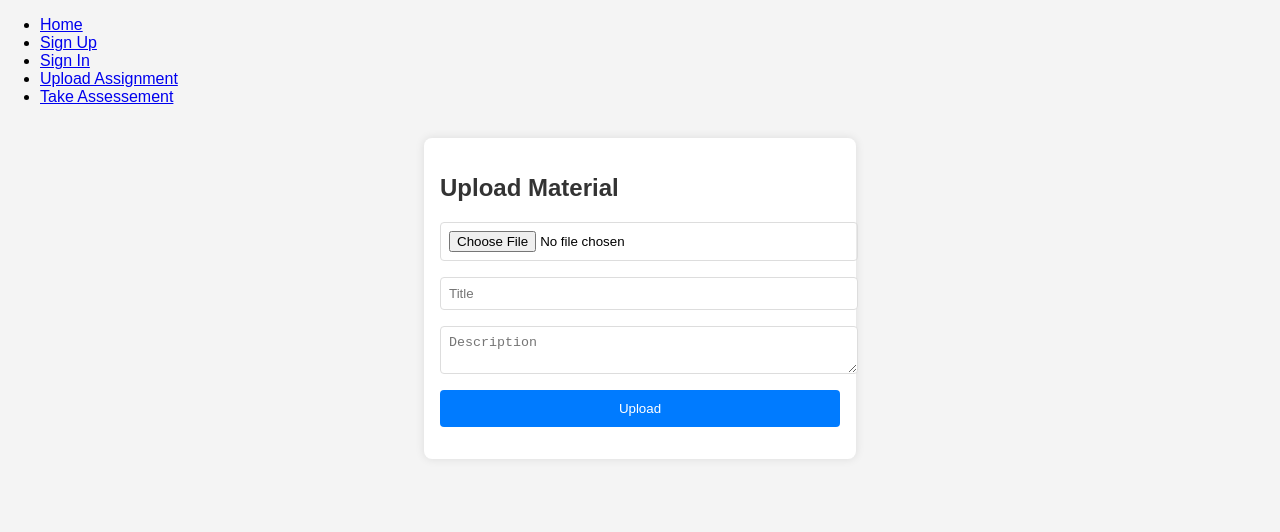
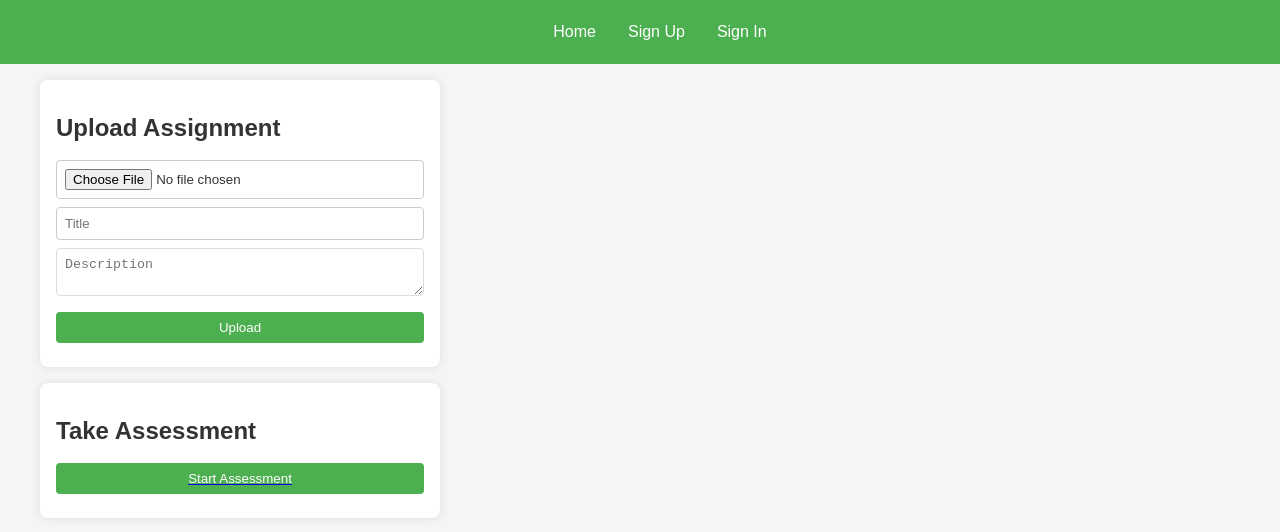
Before and after one commit to Asakippam-Simon/eLearnHub, a React (Create React App) app in the folder elearnhub/: page /dashboard in a window 1280 px wide. Shown: the top 532 px of the page. Built offline with nearby package versions, Linux system fonts and the light colour scheme; no server answers.

Commit message:
Updating landing page

```diff
--- a/elearnhub/public/index.html
+++ b/elearnhub/public/index.html
@@ -3,7 +3,9 @@
   <head>
     <meta charset="UTF-8">
     <meta name="viewport" content="width=device-width, initial-scale=1.0">
+    <meta name="description" content="eLearnHub - A centralized platform for educational content and assessments.">
     <title>eLearnHub</title>
+    <link rel="icon" href="%PUBLIC_URL%/favicon.ico">
   </head>
   <body>
     <div id="root"></div>
--- a/elearnhub/src/components/AssessmentHome.js
+++ b/elearnhub/src/components/AssessmentHome.js
@@ -3,13 +3,12 @@ import { Link } from 'react-router-dom';
 
 const AssessmentHome = () => {
   return (
-    <div>
-      <h1>Welcome to Today's Assessment</h1>
-      <p>Answer the following questions within the time limit. Good luck!</p>
-      <Link to="/assessment/questions">
+    <form>
+      <h2>Take Assessment</h2>
+       <Link to="/assessment/questions">
         <button>Start Assessment</button>
       </Link>
-    </div>
+    </form>
   );
 };
 
--- a/elearnhub/src/components/Dashboard.js
+++ b/elearnhub/src/components/Dashboard.js
@@ -1,11 +1,12 @@
 import React from 'react';
 import UploadMaterial from './UploadMaterial';
-
+import AssessmentHome from './AssessmentHome';
 const Dashboard = () => {
-  return (
-    <div>
-      <UploadMaterial />
-    </div>
+    return (
+	<ul>
+	<div><UploadMaterial /></div>
+	<div><AssessmentHome /></div>
+	</ul>
   );
 };
 
--- a/elearnhub/src/components/Header.js
+++ b/elearnhub/src/components/Header.js
@@ -8,11 +8,11 @@ const Header = () => {
         <li><Link to="/">Home</Link></li>
 	<li><Link to="/signup">Sign Up</Link></li>
         <li><Link to="/login">Sign In</Link></li>
-        <li><Link to="/Dashboard">Upload Assignment</Link></li>
-        <li><Link to="/assessment">Take Assessement</Link></li>
       </ul>
     </nav>
   );
 };
 
 export default Header;
+// <li><Link to="/Dashboard">Upload Assignment</Link></li>
+ // <li><Link to="/assessment">Take Assessement</Link></li>
--- a/elearnhub/src/components/Home.js
+++ b/elearnhub/src/components/Home.js
@@ -2,14 +2,14 @@ import React from 'react';
 import { Link } from 'react-router-dom';
 
 const Home = () => {
-  return (
+    return (
+	<nav>
     <div>
       <h1>Welcome to eLearnHub</h1>
       <p>eLearnHub is a centralized platform for storing and sharing educational materials and taking online assessments</p>
-      <Link to="/Header">
-        <button>Click to select any learning material to download</button>
-      </Link>
+      <p>Sign Up or Login to submit your assignment or take today's online assessment.</p>
     </div>
+      </nav>
   );
 };
 
--- a/elearnhub/src/components/Login.js
+++ b/elearnhub/src/components/Login.js
@@ -12,7 +12,8 @@ const Login = () => {
   const handleLogin = async (e) => {
     e.preventDefault();
     try {
-      await signInWithEmailAndPassword(auth, email, password);
+	await signInWithEmailAndPassword(auth, email, password);
+	alert('Login successful!');
       navigate('/dashboard'); // Redirect after successful login
     } catch (error) {
       setError(error.message); // Display error message
--- a/elearnhub/src/components/SignUp.js
+++ b/elearnhub/src/components/SignUp.js
@@ -1,11 +1,13 @@
 import React, { useState } from 'react';
 import { createUserWithEmailAndPassword } from 'firebase/auth';
 import { auth } from '../firebase';
+import { useNavigate } from 'react-router-dom';
 
 const SignUp = () => {
   const [email, setEmail] = useState('');
   const [password, setPassword] = useState('');
   const [error, setError] = useState('');
+  const navigate = useNavigate();
 
   const handleSignUp = async (e) => {
     e.preventDefault();
@@ -20,7 +22,8 @@ const SignUp = () => {
 
     try {
       await createUserWithEmailAndPassword(auth, email, password);
-      alert('Signup successful!');
+	alert('Signup successful!');
+	navigate('/dashboard');
     } catch (error) {
       if (error.code === 'auth/email-already-in-use') {
         setError('The email address is already in use. Please try with a different email.');
@@ -32,6 +35,7 @@ const SignUp = () => {
         setError('Error signing up: ' + error.message);
       }
     }
+       navigate('/Dashboard');
   };
 
   return (
--- a/elearnhub/src/components/UploadMaterial.js
+++ b/elearnhub/src/components/UploadMaterial.js
@@ -34,7 +34,7 @@ const UploadMaterial = () => {
 
   return (
     <form onSubmit={handleSubmit}>
-      <h2>Upload Material</h2>
+      <h2>Upload Assignment</h2>
       <input type="file" onChange={handleFileChange} required />
       <input type="text" name="title" placeholder="Title" onChange={handleInputChange} required />
       <textarea name="description" placeholder="Description" onChange={handleInputChange} required></textarea>
--- a/elearnhub/src/index.css
+++ b/elearnhub/src/index.css
@@ -42,3 +42,84 @@ button {
 button:hover {
   background: #0056b3;
 }
+
+
+/* More styles */
+
+/* Basic reset for margin and padding */
+* {
+  margin: 10;
+  padding: 20;
+  box-sizing: border-box;
+}
+
+/* Set a light background color for the entire application */
+body {
+  font-family: Arial, sans-serif;
+  background-color: #f5f5f5; /* Light gray background */
+  color: #333; /* Darker text color for contrast */
+  line-height: 1.0;
+}
+
+/* Center content and give some spacing */
+#root {
+  display: flex;
+  flex-direction: column;
+  min-height: 100vh; /* Ensure the content stretches the full height */
+}
+
+/* Style for header */
+nav {
+  background-color: #4CAF50; /* Green background for the navigation bar */
+  color: white;
+  padding: 0.5rem;
+}
+
+nav ul {
+  list-style-type: none;
+  display: flex;
+  justify-content: center;
+}
+
+nav ul li {
+  margin: 0 1rem;
+}
+
+nav ul li a {
+  color: white;
+  text-decoration: none;
+}
+
+nav ul li a:hover {
+  text-decoration: underline;
+}
+
+/* Style for main content area */
+main {
+  flex: 1; /* Allows the main content to grow and fill the remaining space */
+  padding: 2rem;
+}
+
+/* Style for forms */
+form {
+  margin: 1rem 0;
+}
+
+input,
+button {
+  padding: 0.5rem;
+  margin: 0.5rem 0;
+  border: 1px solid #ccc;
+  border-radius: 4px;
+}
+
+button {
+  background-color: #4CAF50; /* Green background for buttons */
+  color: white;
+  border: none;
+  cursor: pointer;
+}
+
+button:hover {
+  background-color: #45a049; /* Darker green on hover */
+}
```
